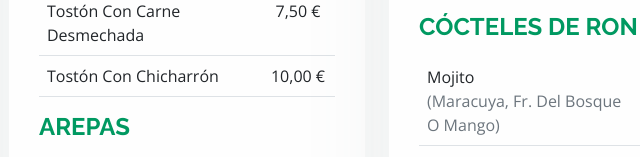
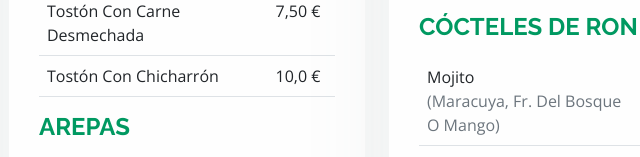
Before and after one commit to JavierRLC/TheJungleBeer, a plain HTML site: page index.html in a window 1280 px wide. Shown: the part 3964-4121 px from the top of the page, 453-1093 px from the left. Drawn offline with nearby package versions, Linux system fonts and the light colour scheme.

Commit message:
change on purpose

```diff
--- a/index.html
+++ b/index.html
@@ -429,7 +429,7 @@
                     </tr>
                     <tr>
                       <td class="tablaCarta">tostón con chicharrón</td>
-                      <td class="text-center w-25">10,00 €</td>
+                      <td class="text-center w-25">10,0 €</td>
                     </tr>
                   </table>
                 </div>
```
